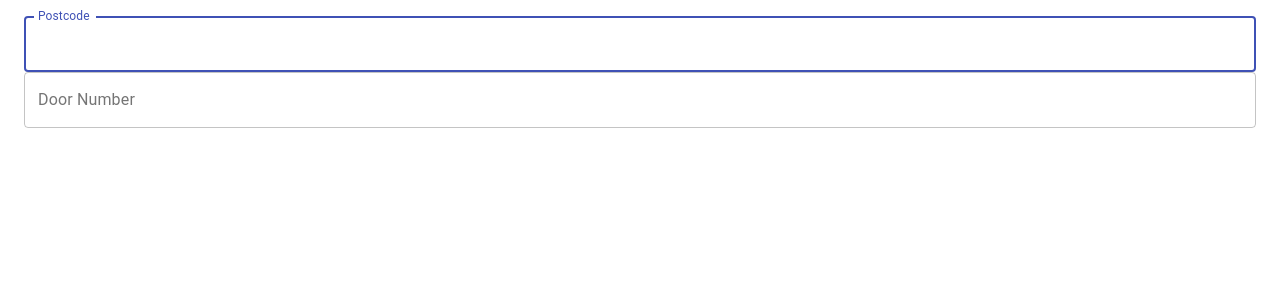
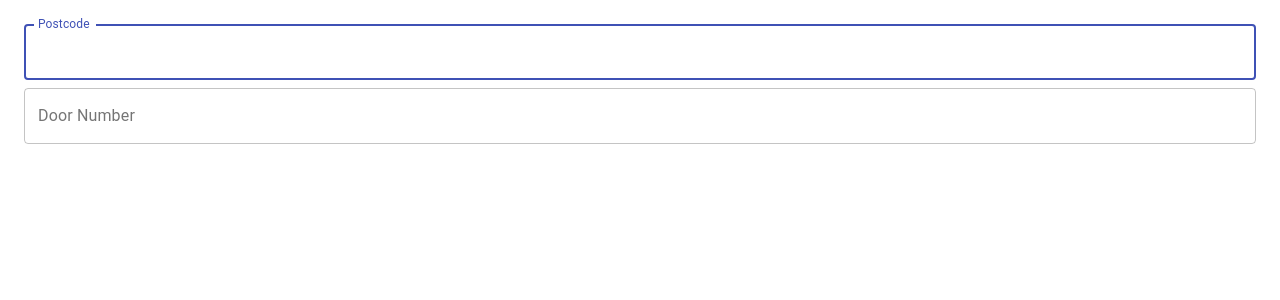
Before and after one commit to jianzuguan/reading-bin-collection, a React (Create React App) app: page / in a window 1280 px wide. Shown: the top 300 px of the page. Built offline with nearby package versions, Linux system fonts and the light colour scheme.

Commit message:
fix input spacing

```diff
--- a/src/components/DoorNumberSearchBar.tsx
+++ b/src/components/DoorNumberSearchBar.tsx
@@ -15,16 +15,16 @@ const DoorNumberSearchBar = (props: IProps) => {
   };
 
   return (
+    <div className={styles.my2}>
       <TextField
         variant="outlined"
         fullWidth
-        className={styles.my2}
         id="door-number-search-bar"
         label="Door Number"
         value={value}
         onChange={handleTextChange}
-
       />
+    </div>
   );
 };
 
--- a/src/components/PostcodeSearchBar.tsx
+++ b/src/components/PostcodeSearchBar.tsx
@@ -15,16 +15,17 @@ const PostcodeSearchBar = (props: IProps) => {
   };
 
   return (
+    <div className={styles.my2}>
       <TextField
         variant="outlined"
         fullWidth
-      className={styles.my2}
         id="postcode-search-bar"
         label="Postcode"
         value={value}
         onChange={handleTextChange}
         autoFocus
       />
+    </div>
   );
 };
 
```
Lines whose indentation alone changed are shown as unchanged.
